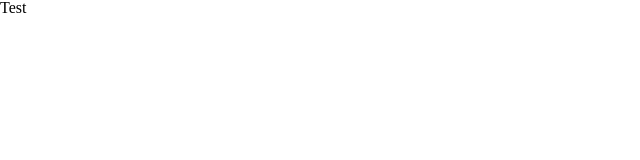
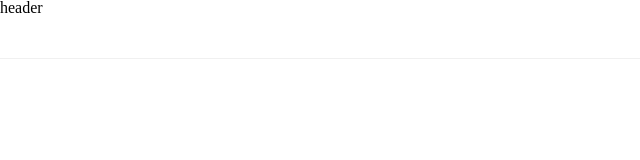
Before and after one commit to bellaliu3001/react_proj, a React (Create React App) app: page / in a window 1280 px wide. Shown: the top 160 px of the page, without its empty margins (0-640 px from the left). Built offline with nearby package versions, Linux system fonts and the light colour scheme.

Commit message:
WIP adding header

```diff
--- a/src/App.js
+++ b/src/App.js
@@ -1,9 +1,11 @@
-function App() {
-  return (
-    <div>
-      <h1>Test</h1>
-    </div>
-  );
+import React, { Component } from 'react';
+import Header from './common/header'
+class App extends Component {
+  render() {
+    return (
+      <Header/>
+    );
+  }
 }
 
 export default App;
--- /dev/null
+++ b/src/common/header/index.js
@@ -0,0 +1,13 @@
+import React, { Component } from 'react';
+import { HeaderWrapper } from './style.js';
+class Header extends Component {
+    render() {
+        return (
+            <HeaderWrapper>
+                header
+            </HeaderWrapper>
+        )
+    }
+}
+
+export default Header
--- /dev/null
+++ b/src/common/header/style.js
@@ -0,0 +1,6 @@
+import styled from 'styled-components';
+
+export const HeaderWrapper = styled.div`
+    height: 58px;
+    border-bottom: 1px solid #f0f0f0;
+`
```
Also changed, not shown: src/static/nav-logo.png (added).
